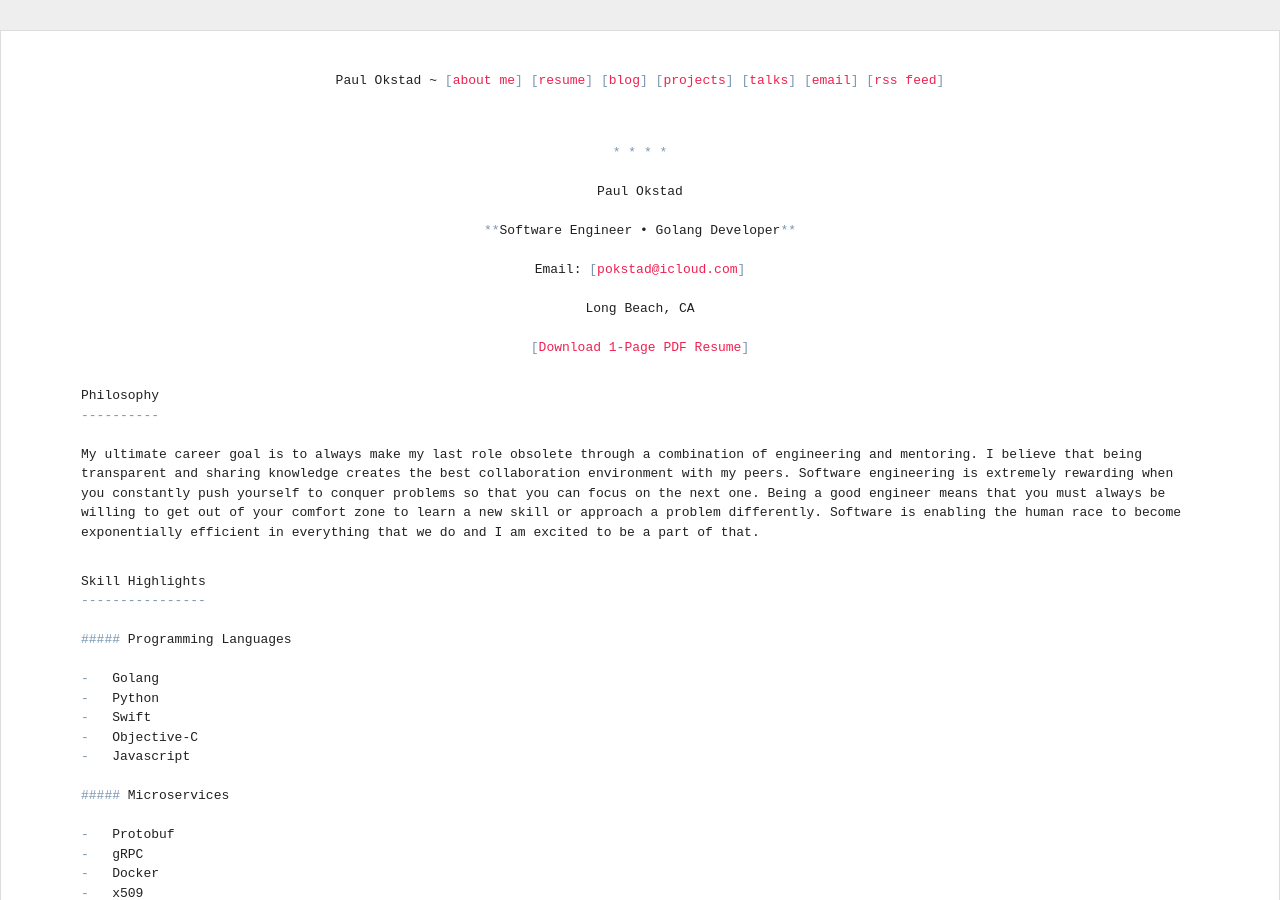
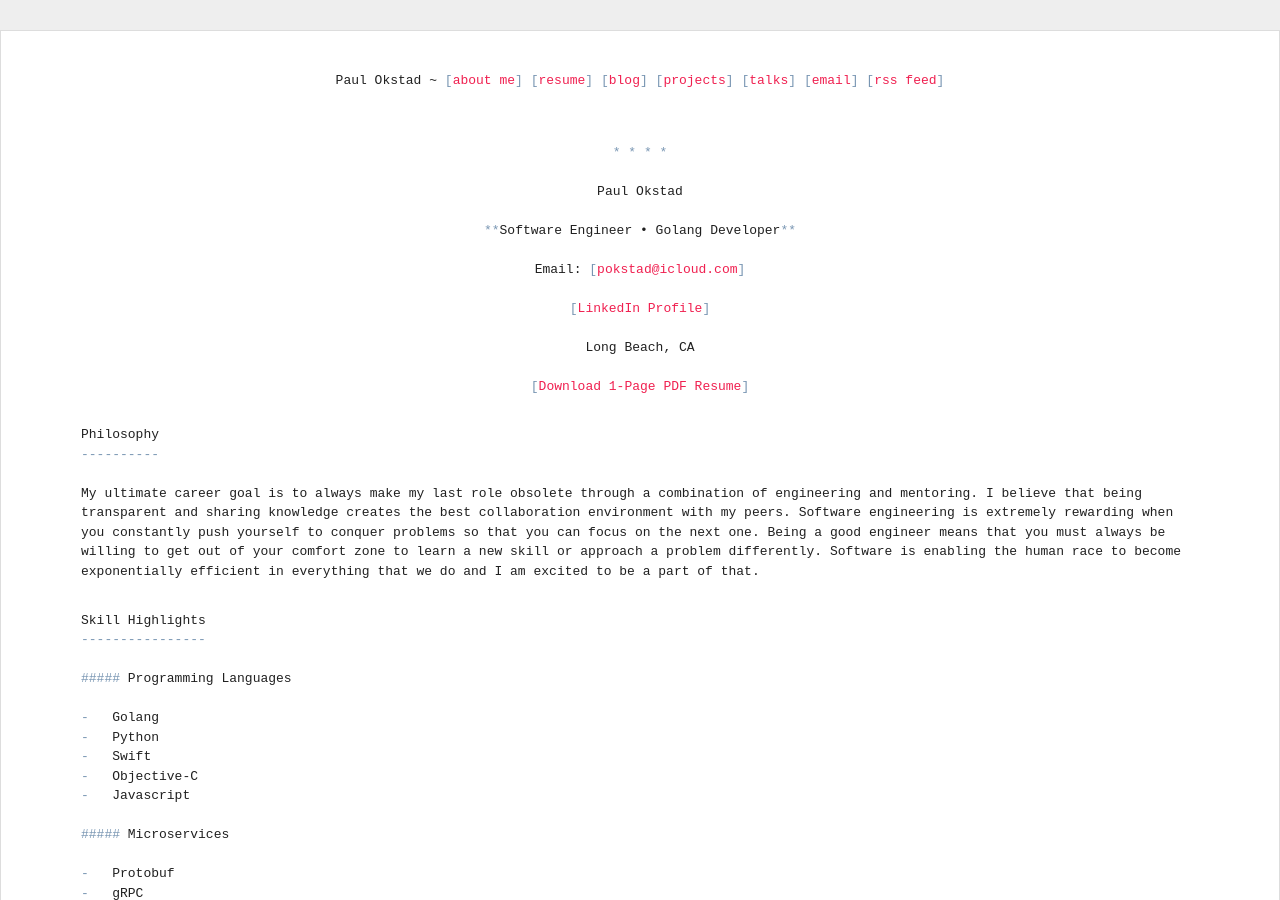
Before and after one commit to pokstad/pokstad.github.io, a Jekyll site: the page built from resume.html, in a window 1280 px wide and 900 px high. Built offline with Jekyll 4.4.1, drawn with Linux system fonts in a browser that asks for light colours.

Commit message:
add linkedin to resume

```diff
--- a/resume.html
+++ b/resume.html
@@ -7,6 +7,7 @@ layout: base
 		<p>Paul Okstad</p>
 		<p><strong>Software Engineer • Golang Developer</strong></p>
 		<p>Email: <a href="mailto:pokstad@icloud.com">pokstad@icloud.com</a></p>
+    <p><a href="https://www.linkedin.com/in/paul-okstad-48144ab/">LinkedIn Profile</a></p>
 		<p>Long Beach, CA</p>
 		<a class="button button-primary" href="/downloads/resume_2016_public.pdf">Download 1-Page PDF Resume</a>
 	</div>
```
